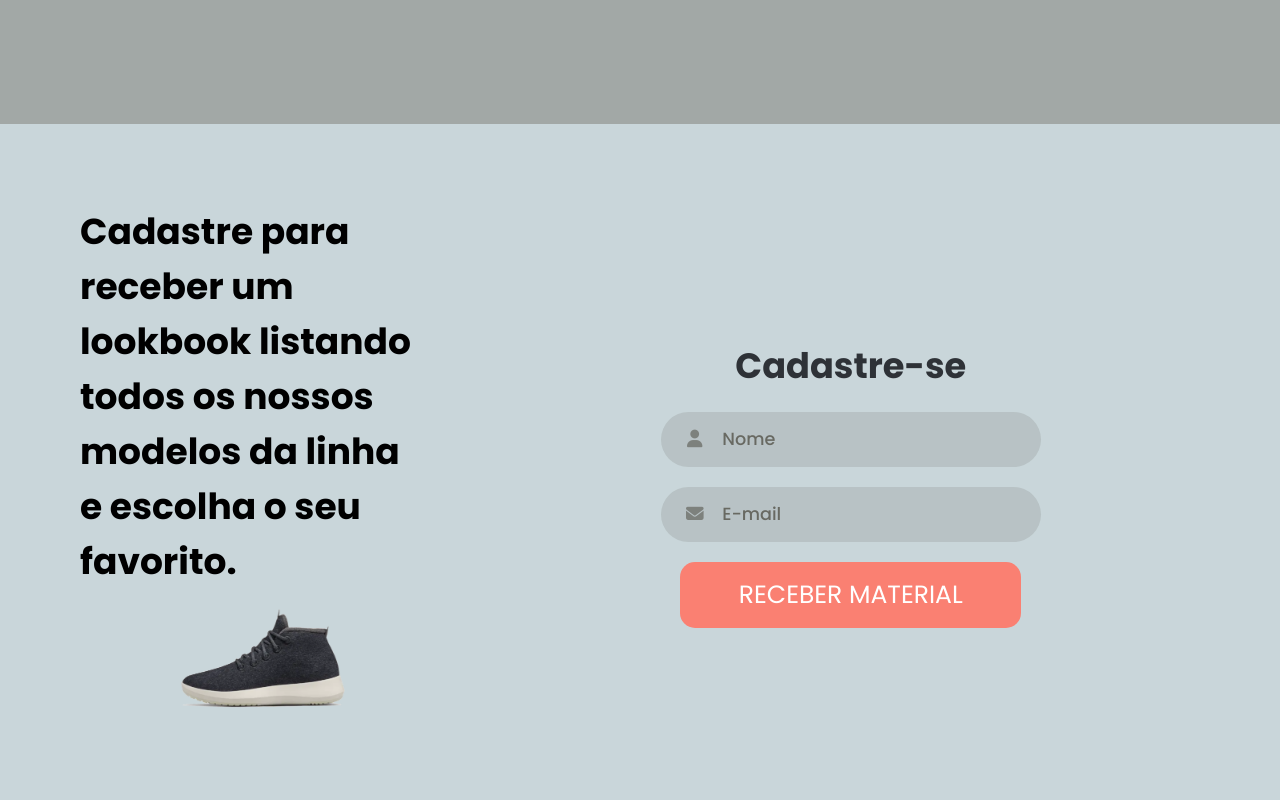
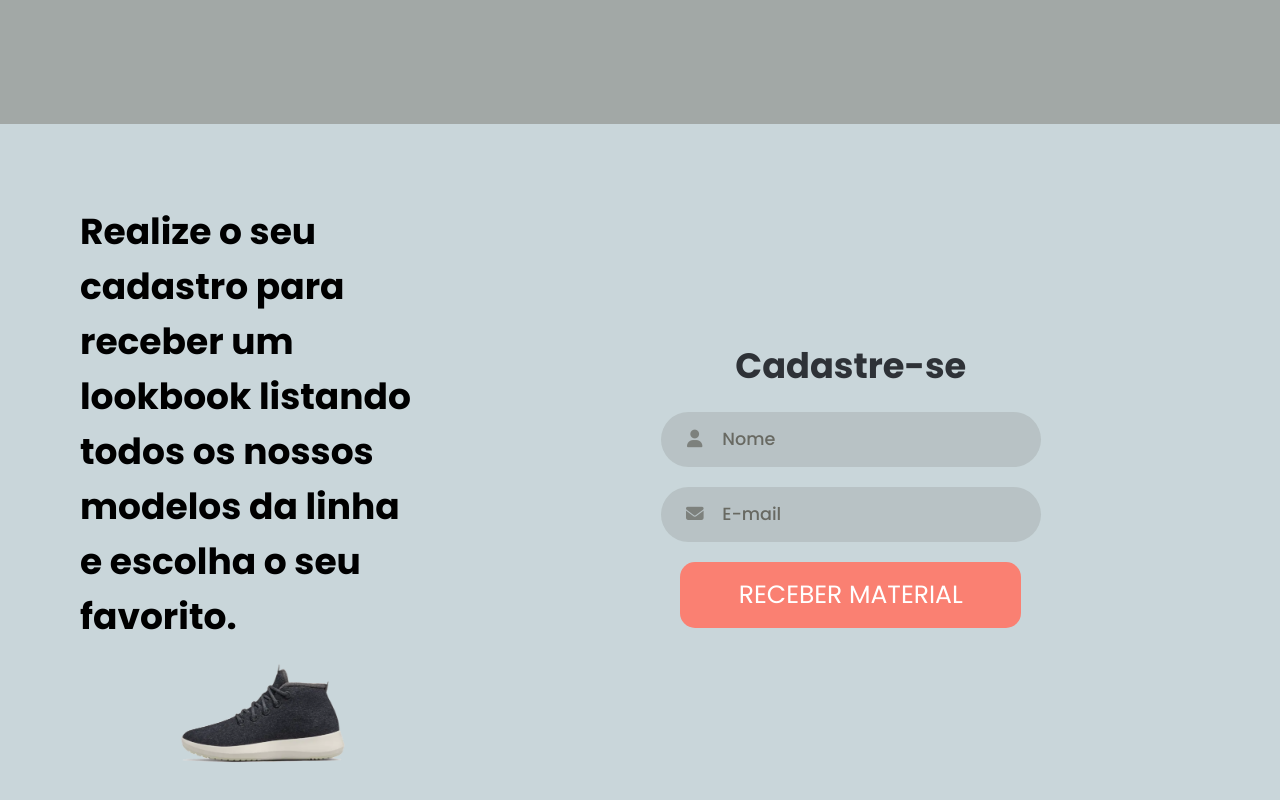
Before and after one commit to future4code/molina-landing-page3, a plain HTML site: page index.html in a window 1280 px wide. Shown: the part 1386-2186 px from the top of the page. Drawn offline with Linux system fonts and the light colour scheme.

Commit message:
:beetle: Correção bug do card de produto do terceiro bloco

```diff
--- a/index.html
+++ b/index.html
@@ -107,7 +107,7 @@
         </div>
         <div class="terceiro-bloco">
             <div class="texto-formulario">
-                <h2>Cadastre para receber um lookbook listando todos os nossos modelos da linha e escolha o seu
+                <h2>Realize o seu cadastro para receber um lookbook listando todos os nossos modelos da linha e escolha o seu
                     favorito.</h2>
                 <div class="card-produto-terceiro">
                     <img id="img-card-terceiro" src="img/4c-shoes2.png" alt="">
--- a/style.css
+++ b/style.css
@@ -59,7 +59,6 @@ main {
     width: 100vw;
     display: flex;
     height: 90vh;
-
 }
 
 .sobre-nos {
@@ -73,7 +72,7 @@ main {
     display: flex;
     flex-direction: column;
     justify-content: center;
-    padding: 5rem;
+    padding: 2.5rem;
 }
 
 .sobre-nos h2{
@@ -162,7 +161,7 @@ main {
 }
 
 .card-produto-terceiro {
-    height: 25%;
+    height: 20%;
 }
 
 #img-card-terceiro {
```
